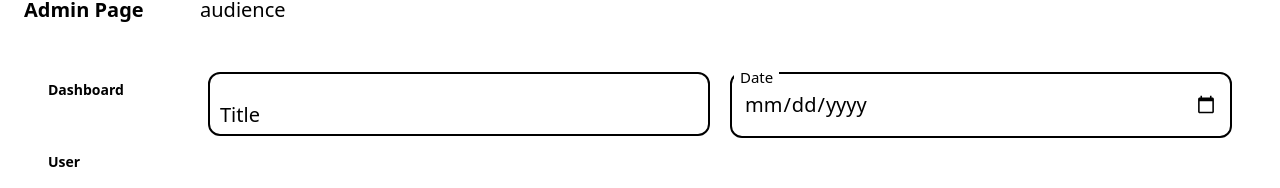
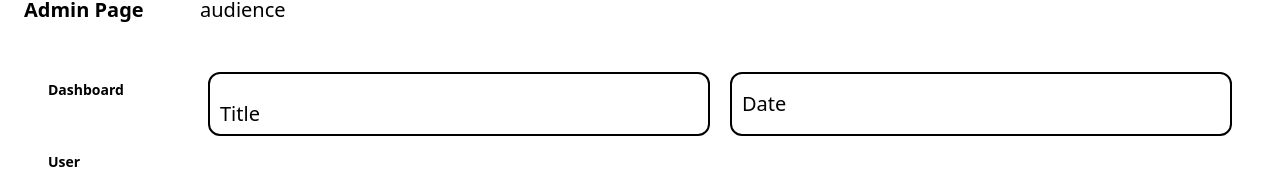
Before and after one commit to yafet-123/personal_website, a Next.js app: page /Admin/Exhibitions/Update in a window 1280 px wide. Shown: the part 132-320 px from the top of the page. Built offline with nearby package versions, Linux system fonts and the light colour scheme; no server answers.

Commit message:
adding update for exhibitions

```diff
--- a/components/Admin/Exhibitions/Form.tsx
+++ b/components/Admin/Exhibitions/Form.tsx
@@ -52,13 +52,12 @@ const Form = ({
           <div className="relative mb-5">
             <input
               id="date"
-              type={typechange ? "text" : "date"}
+              type="text"
               required
               className="block w-full px-3 text-md lg:text-xl text-black bg-white py-4 border-2 border-black rounded-xl appearance-none dark:border-gray-600 dark:focus:border-blue-500 focus:outline-none focus:ring-0 focus:border-blue-500 peer"
               placeholder=" "
               value={Exhibitions.date}
               onChange={(e) => setExhibitions({ ...Exhibitions, date: e.target.value })}
-              onClick={() => settypechange(false)}
             />
             <label
               htmlFor="floating_outlined"
```
